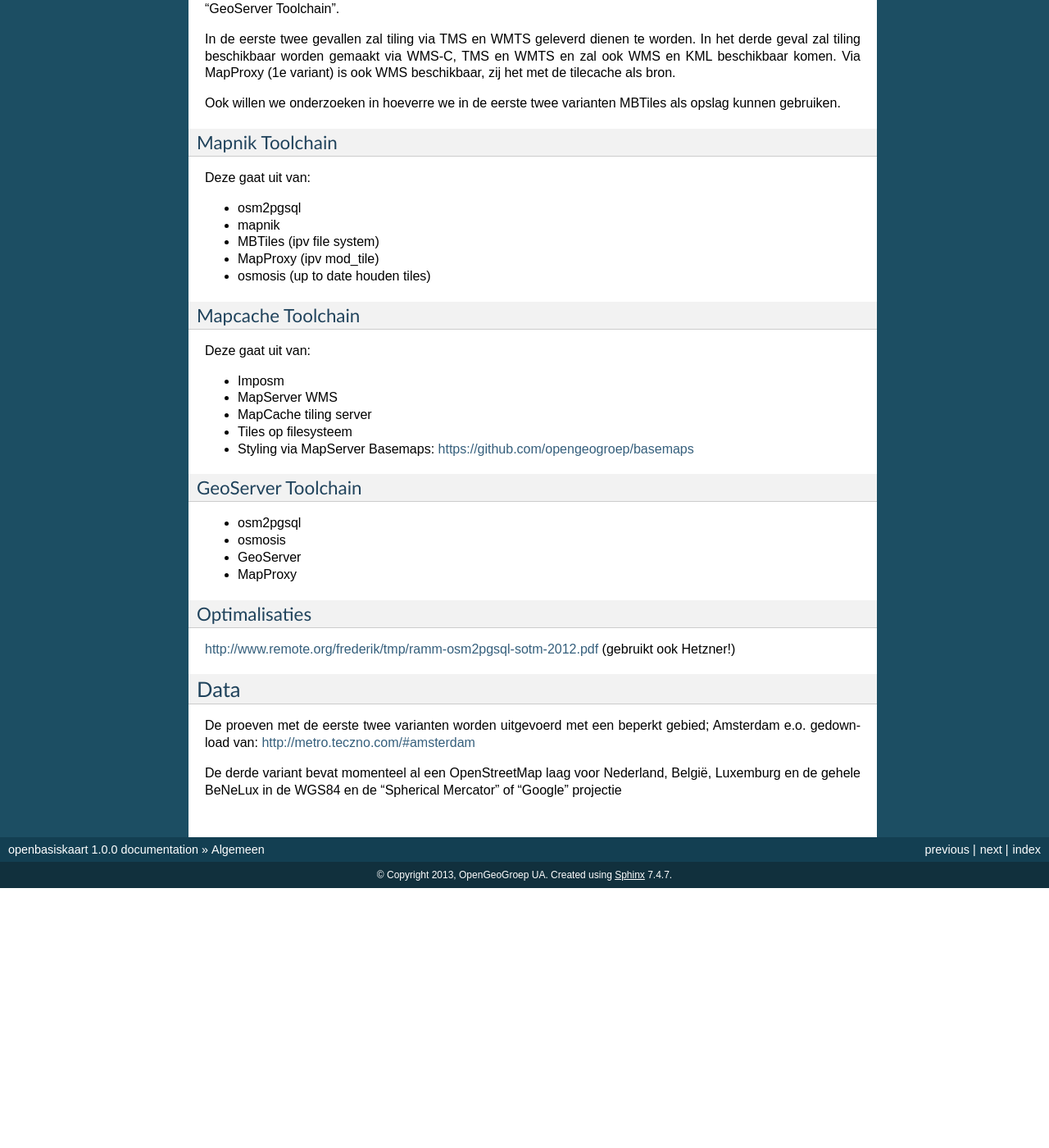
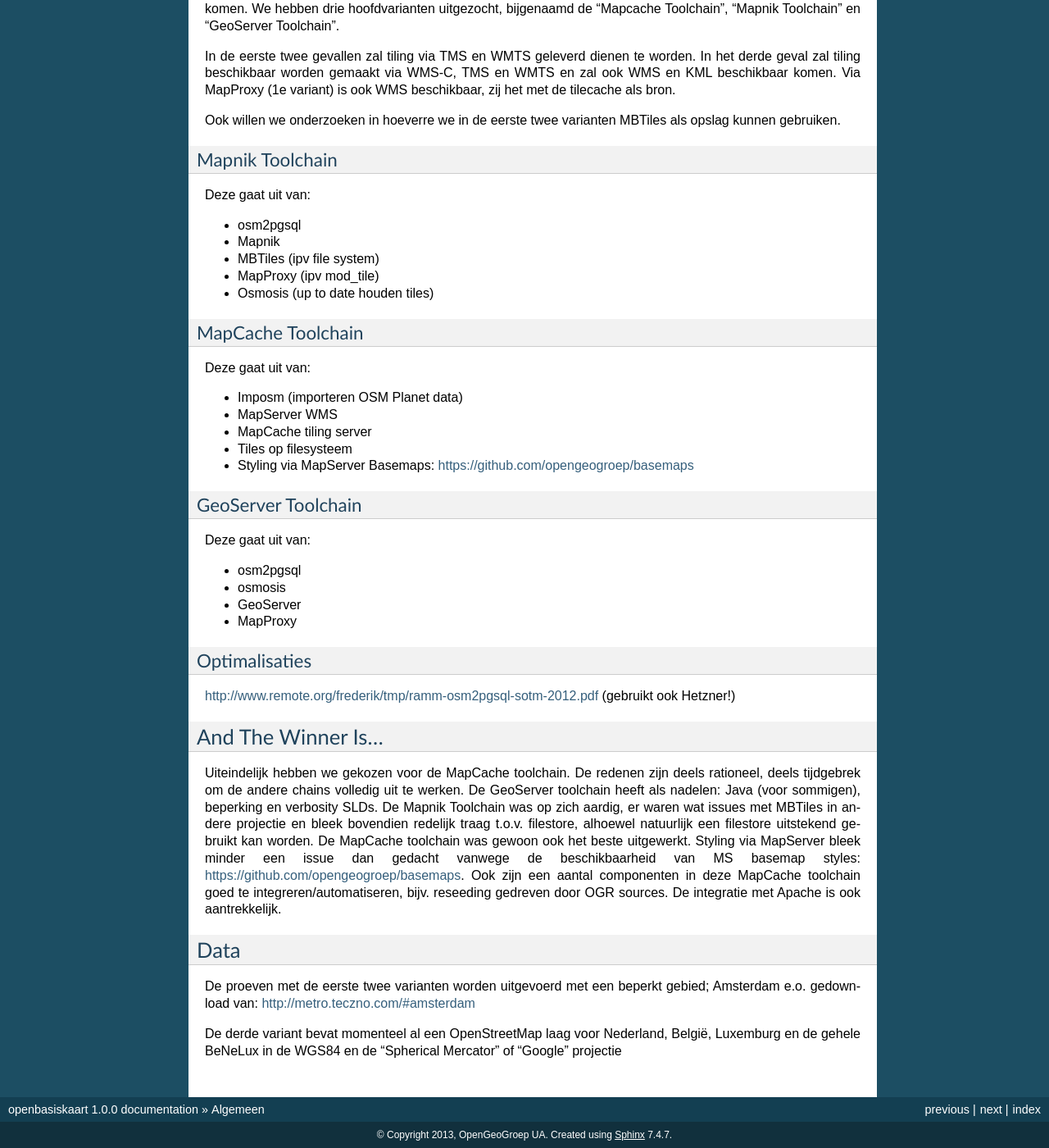
Before and after one commit to opengeogroep/openbasiskaart, a Sphinx documentation site: the page built from docs/source/algemeen.rst, in a window 1280 px wide and 1400 px high, scrolled down 1074 px. Shown: the whole window at 82% size. Built offline with Sphinx 7.4.7, drawn with Linux system fonts in a browser that asks for light colours; before the commit the page ends 2157 px from its top, so only the background shows below that; some of the changed text lies outside the part shown.

Commit message:
update docs

```diff
--- a/docs/source/algemeen.rst
+++ b/docs/source/algemeen.rst
@@ -5,11 +5,11 @@
 Algemeen
 ********
 
-Hieronder staat algemene informatie over het hoe en waarom van de OpenGeoGroep OpenBasiskaart.
+Hieronder staat algemene informatie over het hoe en waarom van de OpenGeoGroep (OGG) OpenBasiskaart Nederland (OBKN).
 Zie ook de website: http://openbasiskaart.nl. Deze documentatie wordt automatisch gegenereerd vanuit het bijbehorende
-GitHub project: https://github.com/opengeogroep/openbasiskaart
+GitHub project: https://github.com/opengeogroep/openbasiskaart en heeft de nadruk op de gebruikte techniek.
 
-Waarom OpenBasiskaart ?
+Waarom OpenBasisKaart ?
 =======================
 
 Vanuit zowel OGG-klanten als de OGG-leden is vaker de wens uitgesproken om OpenStreetMap in
@@ -55,17 +55,17 @@
 Deze gaat uit van:
 
 - osm2pgsql
-- mapnik
+- Mapnik
 - MBTiles   (ipv file system)
 - MapProxy (ipv mod_tile)
-- osmosis (up to date houden tiles)
+- Osmosis (up to date houden tiles)
 
-Mapcache Toolchain
+MapCache Toolchain
 ------------------
 
 Deze gaat uit van:
 
-- Imposm
+- Imposm (importeren OSM Planet data)
 - MapServer WMS
 - MapCache tiling server
 - Tiles op filesysteem
@@ -73,6 +73,9 @@
 
 GeoServer Toolchain
 -------------------
+
+Deze gaat uit van:
+
 - osm2pgsql
 - osmosis
 - GeoServer
@@ -84,6 +87,18 @@
 http://www.remote.org/frederik/tmp/ramm-osm2pgsql-sotm-2012.pdf    (gebruikt ook Hetzner!)
 
 
+And The Winner Is...
+====================
+
+Uiteindelijk hebben we gekozen voor de MapCache toolchain. De redenen zijn deels rationeel, deels tijdgebrek om de andere
+chains volledig uit te werken. De GeoServer toolchain heeft als nadelen: Java (voor sommigen), beperking en
+verbosity SLDs. De Mapnik Toolchain was op zich aardig, er waren wat issues met MBTiles in andere projectie en
+bleek bovendien redelijk traag t.o.v. filestore, alhoewel natuurlijk een filestore uitstekend gebruikt kan worden.
+De MapCache toolchain was gewoon ook het beste uitgewerkt. Styling via MapServer bleek minder een issue dan
+gedacht vanwege de beschikbaarheid van MS basemap styles: https://github.com/opengeogroep/basemaps.
+Ook zijn een aantal componenten in deze MapCache toolchain goed te integreren/automatiseren, bijv. reseeding
+gedreven door OGR sources. De integratie met Apache is ook aantrekkelijk.
+
 Data
 ====
 
--- a/docs/source/index.rst
+++ b/docs/source/index.rst
@@ -3,7 +3,7 @@
    You can adapt this file completely to your liking, but it should at least
    contain the root `toctree` directive.
 
-Documentatie OpenBasiskaart
+Documentatie OpenBasisKaart
 ===========================
 
 Contents:
--- a/docs/source/mapcache-toolchain.rst
+++ b/docs/source/mapcache-toolchain.rst
@@ -6,6 +6,8 @@
 
 Hieronder staat de "toolchain" beschreven om OSM RD Tiles te genereren en te serveren volgens
 de "MapCache Toolchain". Dit is een toolchain op basis van Imposm, MapServer en MapCache.
+
+Dit is de uiteindelijk gekozen toolchain voor OBKN, dus relevant.
 
 
 Installaties
--- a/docs/source/mapnik-toolchain.rst
+++ b/docs/source/mapnik-toolchain.rst
@@ -23,6 +23,8 @@
 4. onderzoek: meerdere styles (via TileMill)
 5. onderzoek: automatisch updaten
 6. heel NL tilen
+
+*NB deze toolchain wordt niet gebruikt in de OpenBasisKaart maar is handig ter referentie.*
 
 Installaties
 ============
```
